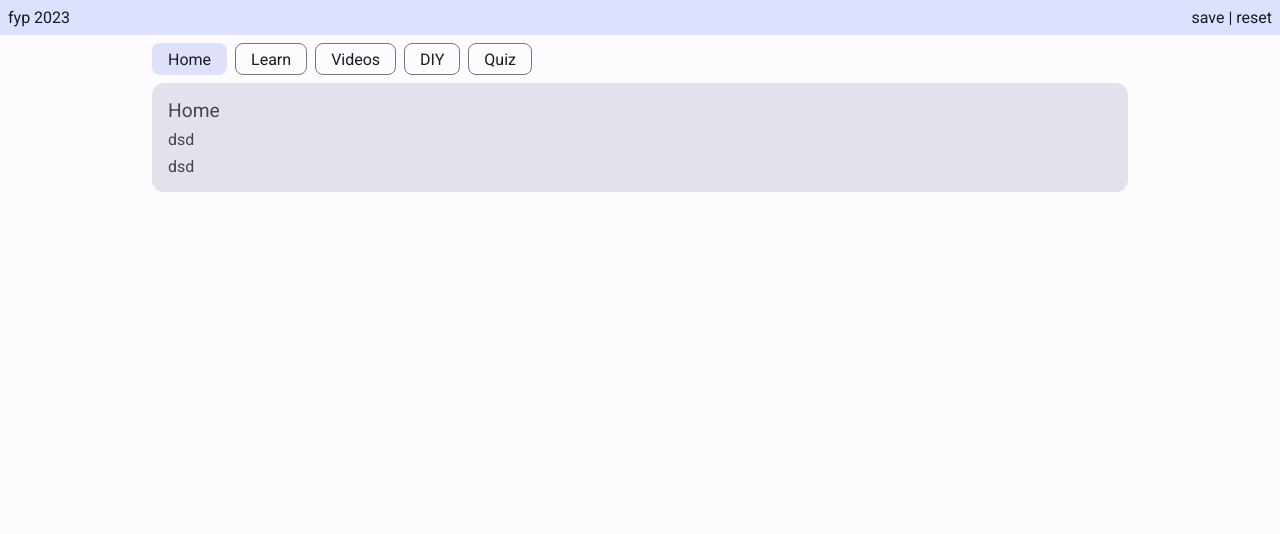
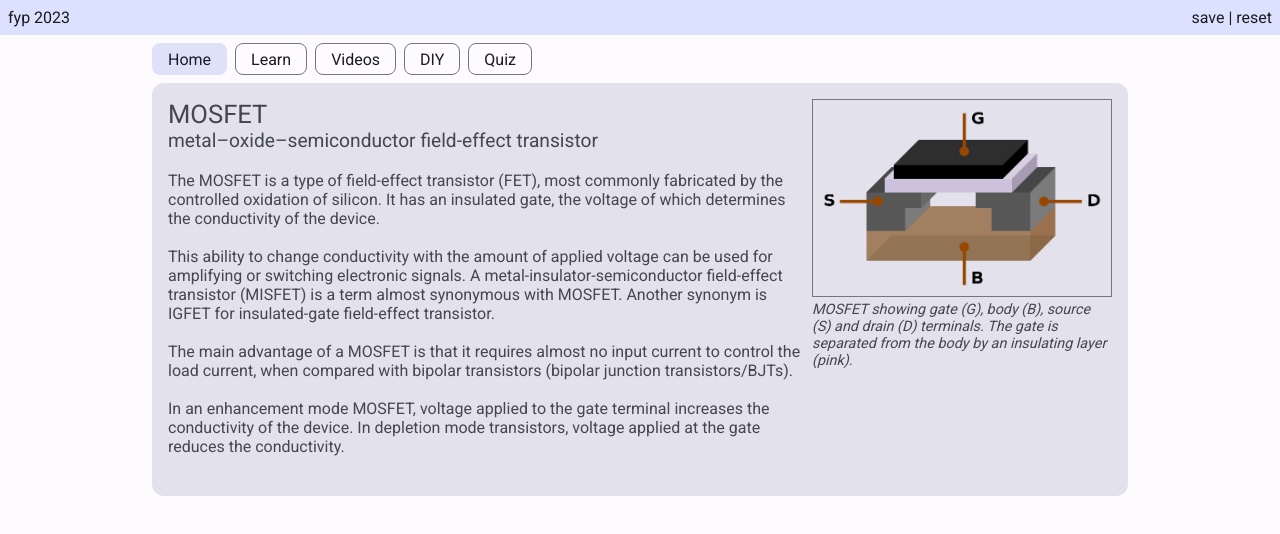
Before and after one commit to Zencron/fyp-2023, a React (Vite) app: page / in a window 1280 px wide. Shown: the top 534 px of the page. Built offline with nearby package versions, Linux system fonts and the light colour scheme.

Commit message:
feat: home tab content

```diff
--- a/src/containers/homeContainer/HomeContainer.jsx
+++ b/src/containers/homeContainer/HomeContainer.jsx
@@ -1,15 +1,58 @@
 import styles from "./HomeContainer.module.css";
 
 import FilledCard from "/src/components/filledCard/FilledCard";
+
+import mosfetStructure from "/src/assets/MOSFET_Structure.png";
 
 export default function HomeContainer() {
   return (
     <div className={styles.homeContainer}>
       <FilledCard>
         <div className={styles.mainCard}>
-          <div className={styles.title}>Home</div>
-          <div>dsd</div>
-          <div>dsd</div>
+          <div>
+            <div className={styles.title}>MOSFET</div>
+            <div className={styles.subtitle}>
+              metal–oxide–semiconductor field-effect transistor
+            </div>
+            <br />
+            <div>
+              The MOSFET is a type of field-effect transistor (FET), most
+              commonly fabricated by the controlled oxidation of silicon. It has
+              an insulated gate, the voltage of which determines the
+              conductivity of the device.
+              <br />
+              <br />
+              This ability to change conductivity with the amount of applied
+              voltage can be used for amplifying or switching electronic
+              signals. A metal-insulator-semiconductor field-effect transistor
+              (MISFET) is a term almost synonymous with MOSFET. Another synonym
+              is IGFET for insulated-gate field-effect transistor.
+              <br />
+              <br />
+              The main advantage of a MOSFET is that it requires almost no input
+              current to control the load current, when compared with bipolar
+              transistors (bipolar junction transistors/BJTs).
+              <br />
+              <br />
+              In an enhancement mode MOSFET, voltage applied to the gate
+              terminal increases the conductivity of the device. In depletion
+              mode transistors, voltage applied at the gate reduces the
+              conductivity.
+            </div>
+          </div>
+          <div>
+            <img
+              src={mosfetStructure}
+              alt="MOSFET Structure"
+              width={300}
+              className={styles.mosfetStructureImage}
+            />
+            <div className={styles.mosfetStructureImageText}>
+              MOSFET showing gate (G), body (B), source (S) and drain (D)
+              terminals. The gate is separated from the body by an insulating
+              layer (pink).
+            </div>
+          </div>
         </div>
       </FilledCard>
     </div>
--- a/src/containers/homeContainer/HomeContainer.module.css
+++ b/src/containers/homeContainer/HomeContainer.module.css
@@ -5,9 +5,25 @@
 .mainCard {
   padding: 16px;
   display: grid;
+  grid-template-columns: auto 300px;
+  grid-template-rows: auto auto auto auto;
   gap: 8px;
 }
 
 .title {
+  font-size: 1.6em;
+}
+
+.subtitle {
   font-size: 1.2em;
 }
+
+.mosfetStructureImage {
+  border: 1px var(--color-outline) solid;
+  padding: 8px;
+}
+
+.mosfetStructureImageText {
+  font-size: 0.9em;
+  font-style: italic;
+}
```
Also changed, not shown: src/assets/MOSFET_Structure.png (added).
